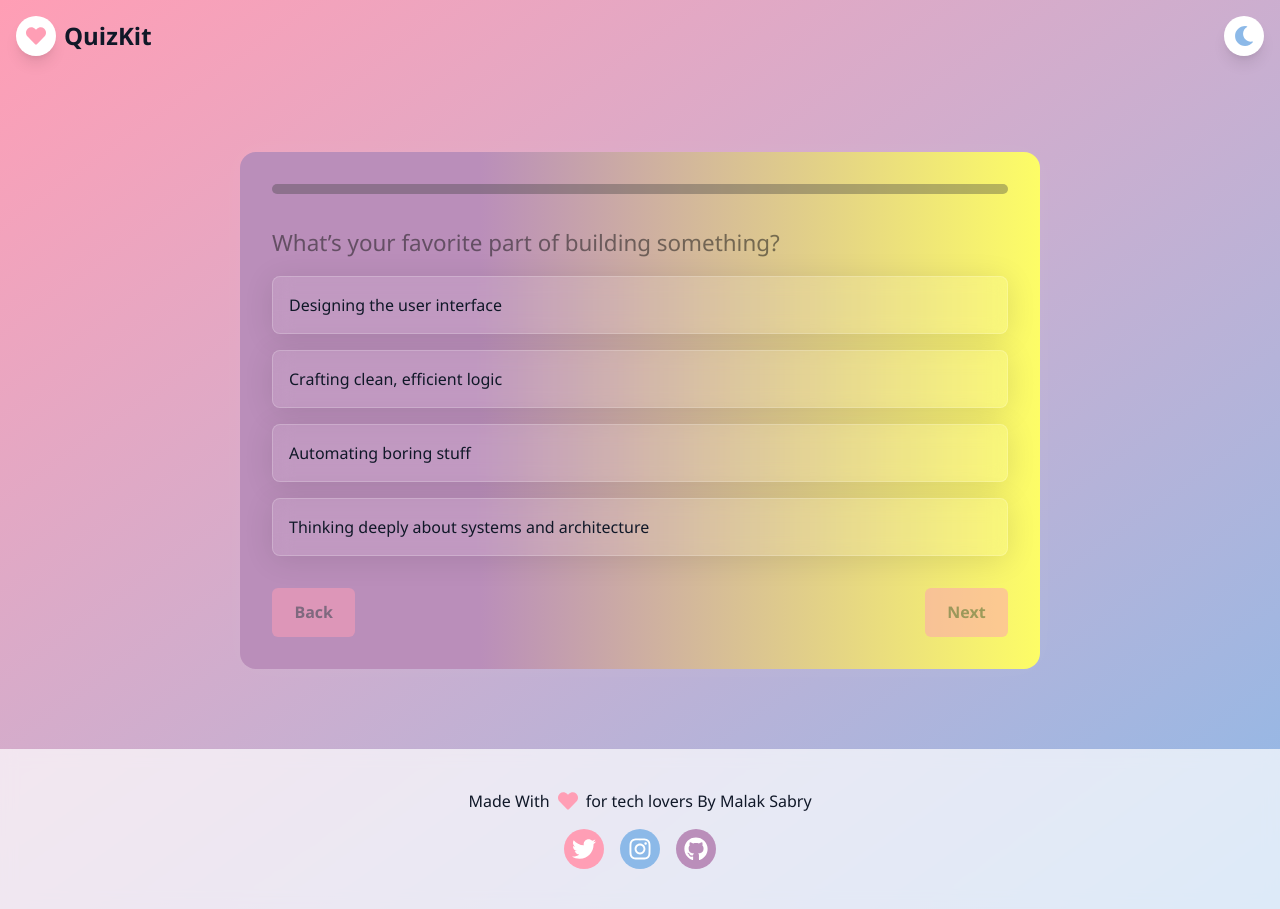
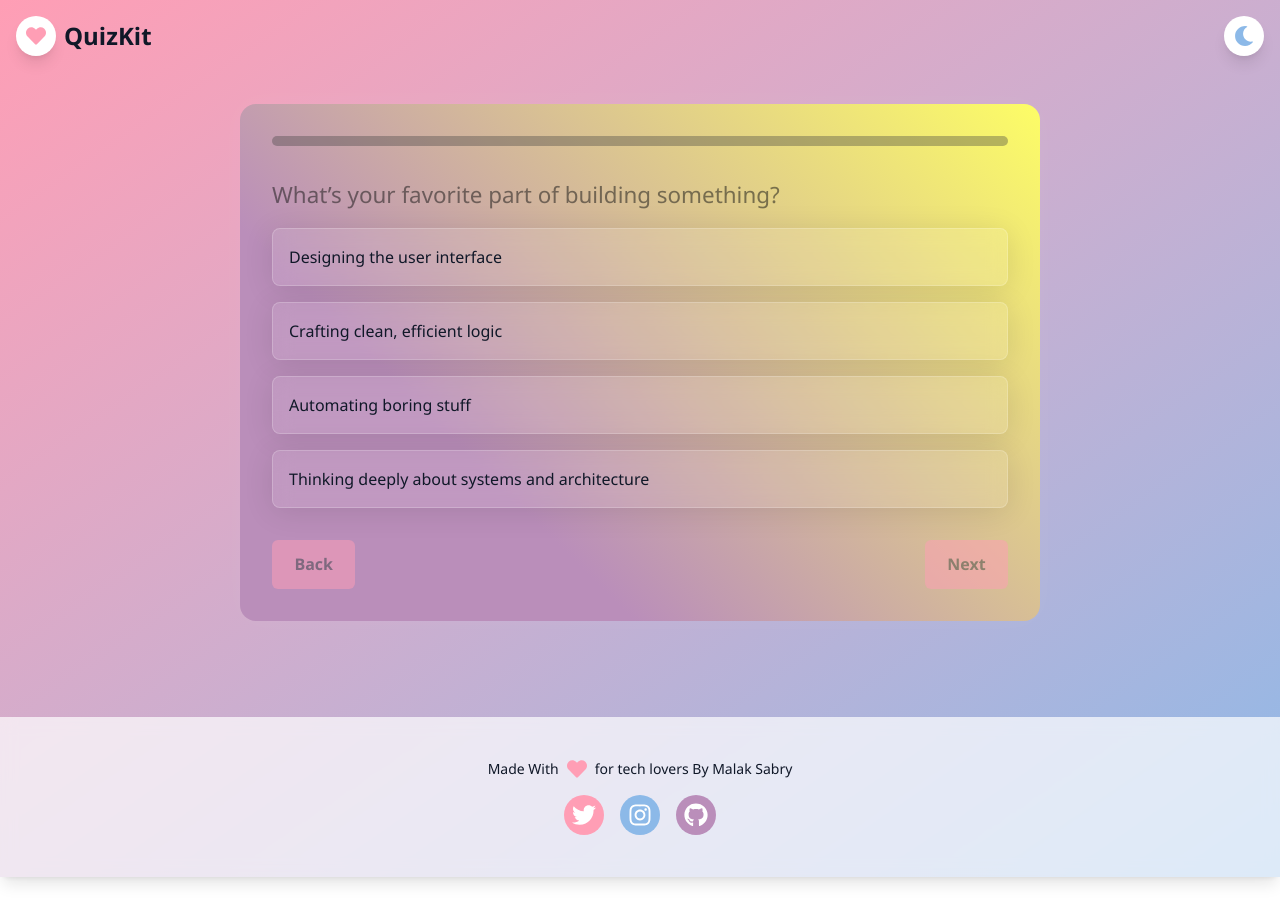
Before and after one commit to Malak-Sabry-104/QuizKti, a React (Vite) app: page /quiz in a window 1280 px wide. After the commit the page ends 877 px from the top, so only its background shows below. Built offline with nearby package versions, Linux system fonts and the light colour scheme.

Commit message:
fix some issues

```diff
--- a/src/Components/Footer.tsx
+++ b/src/Components/Footer.tsx
@@ -18,7 +18,7 @@ const Footer = () => {
     group-hover:floating ${darkMode ? "bg-white/20" : "bg-white/70"}
     flex flex-col justify-center items-center py-4 h-[20vh] text-center`}
     >
-      <p className="flex gap-2 justify-center items-center">
+      <p className="flex gap-2 justify-center items-center md:text-md text-sm">
         Made With <FaHeart className="text-[#FF9EB5] w-5 h-5" />
         for tech lovers By Malak Sabry
       </p>
--- a/src/Routes/Quiz.tsx
+++ b/src/Routes/Quiz.tsx
@@ -228,7 +228,7 @@ const CrushCodeQuiz: React.FC = () => {
       className={`quiz-container ${
         darkMode
           ? "bg-gray-800 dark:shadow-xl dark:shadow-gray-900/30 border border-gray-700/30"
-          : "bg-gradient-to-r from-[var(--pastel-purple)] to-[var(--pastel-yellow)]"
+          : ""
       }`}
     >
       <div className={`progress-bar ${darkMode ? "bg-gray-700/50" : ""}`}>
--- a/src/index.css
+++ b/src/index.css
@@ -67,9 +67,11 @@ body {
 /* quiz page styles */
 .quiz-container {
   max-width: 800px;
-  margin: 5rem auto;
+  margin: 2rem auto 6rem auto;
+  display: flex;
+  flex-direction: column;
   padding: 2rem;
-  background: linear-gradient(to right, #ba8eba 30%, #fdfd66);
+  background: linear-gradient(45deg, #ba8eba 30%, #fdfd66);
   border-radius: 1rem;
   box-shadow: 0 0 30px rgba(255, 255, 255, 0.05);
   position: relative;
```
